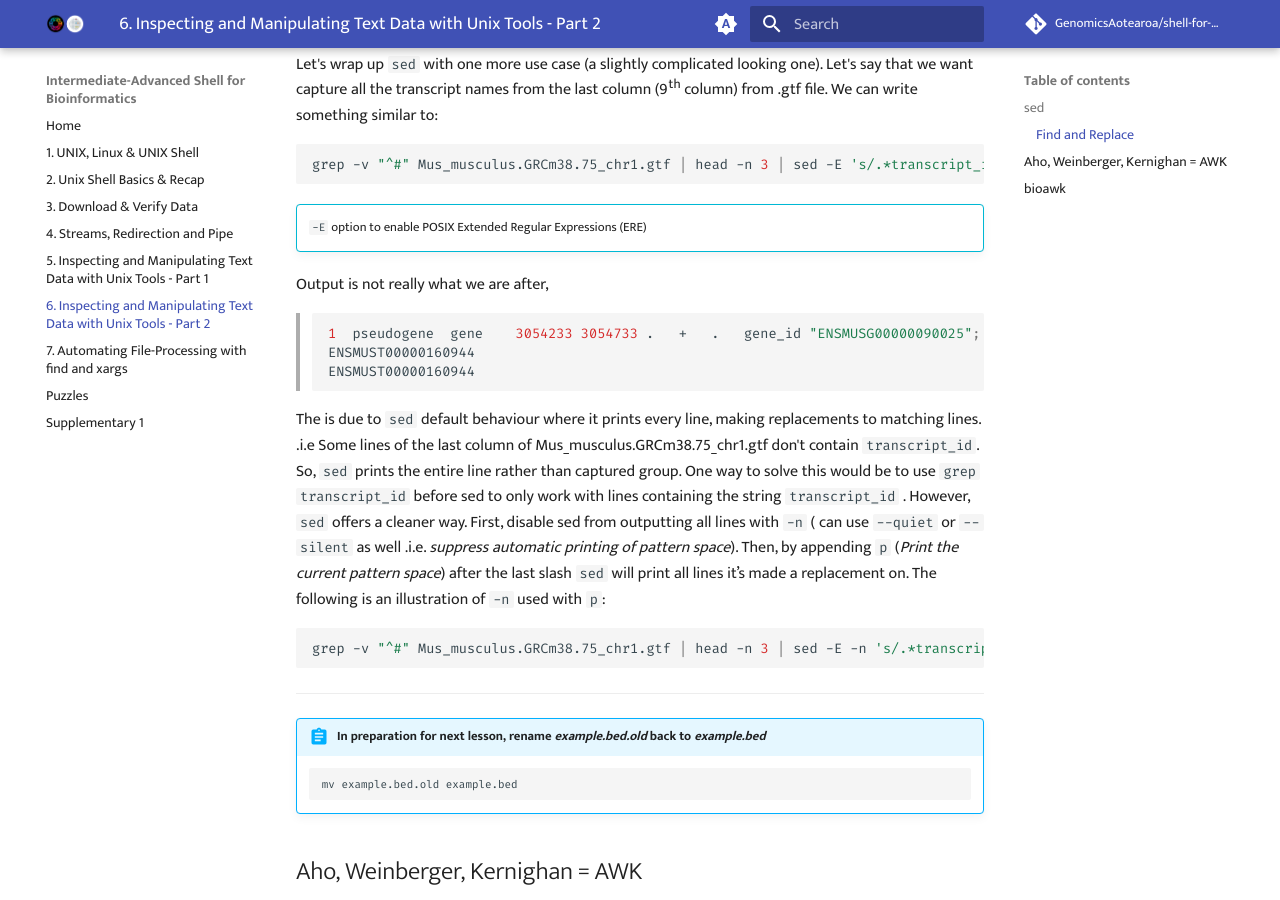
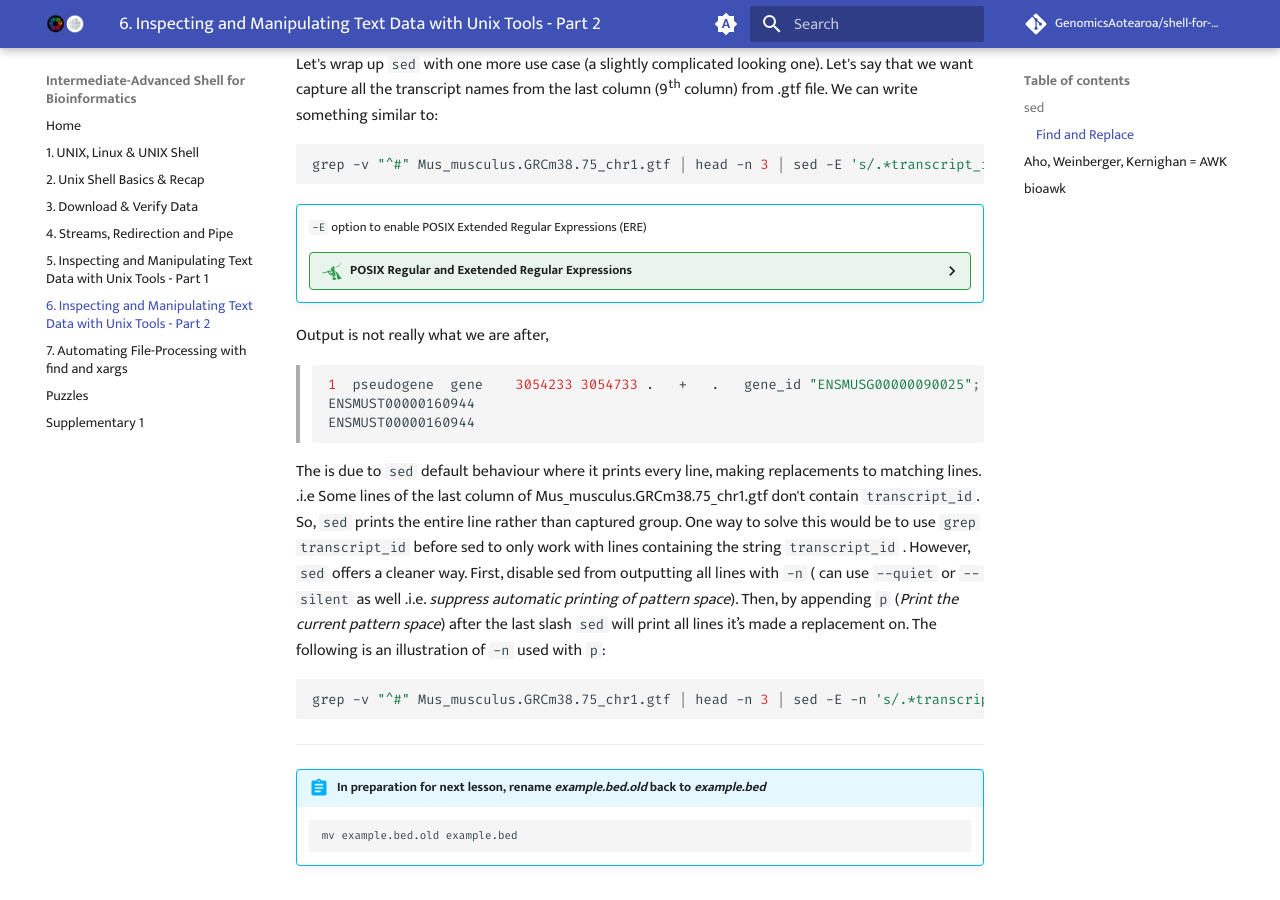
Before and after one commit to GenomicsAotearoa/shell-for-bioinformatics, an MkDocs documentation site: the page built from docs/5_inspectmanipulate2.md, in a window 1280 px wide and 900 px high, scrolled down 2712 px. Built offline with MkDocs 1.6.1 and Material for MkDocs 9.7.7, drawn with Linux system fonts in a browser that asks for light colours; comment, search, counter and statistics services are not loaded; the version menu is left out; some of the changed lines change nothing that is shown.

Commit message:
add posix advanced

````diff
--- a/docs/5_inspectmanipulate2.md
+++ b/docs/5_inspectmanipulate2.md
@@ -114,6 +114,21 @@
 ```
 !!! info ""
     `-E` option to enable POSIX Extended Regular Expressions (ERE)
+
+    ??? pied-piper "POSIX Regular and Exetended Regular Expressions"
+
+         **POSIX Basic Regular Expressions**
+
+         * POSIX or “Portable Operating System Interface for uniX” is a collection of standards that define some of the functionality that a (UNIX) operating system should support. One of these standards defines two flavors of regular expressions. Commands involving regular expressions, such as grep and egrep, implement these flavors on POSIX-compliant UNIX systems. Several database systems also use POSIX regular expressions.
+
+            The Basic Regular Expressions or BRE flavor standardizes a flavor similar to the one used by the traditional UNIX grep command. This is pretty much the oldest regular expression flavor still in use today. One thing that sets this flavor apart is that most meta-characters require a backslash to give the metacharacter its flavor. Most other flavors, including POSIX ERE, use a backslash to suppress the meaning of metacharacters. Using a backslash to escape a character that is never a metacharacter is an error.
+
+        **POSIX Extended Regular Expressions**
+
+        * The Extended Regular Expressions or ERE flavor standardizes a flavor similar to the one used by the UNIX egrep command. “Extended” is relative to the original UNIX grep, which only had bracket expressions, dot, caret, dollar and star. An ERE support these just like a BRE. Most modern regex flavors are extensions of the ERE flavor. By today’s standard, the POSIX ERE flavor is rather bare bones. The POSIX standard was defined in 1986, and regular expressions have come a long way since then.
+
+            The developers of egrep did not try to maintain compatibility with grep, creating a separate tool instead. Thus egrep, and POSIX ERE, add additional metacharacters without backslashes. You can use backslashes to suppress the meaning of all metacharacters, just like in modern regex flavors. Escaping a character that is not a meta-character is an error.
+
 
 Output is not really what we are after,
 
````
